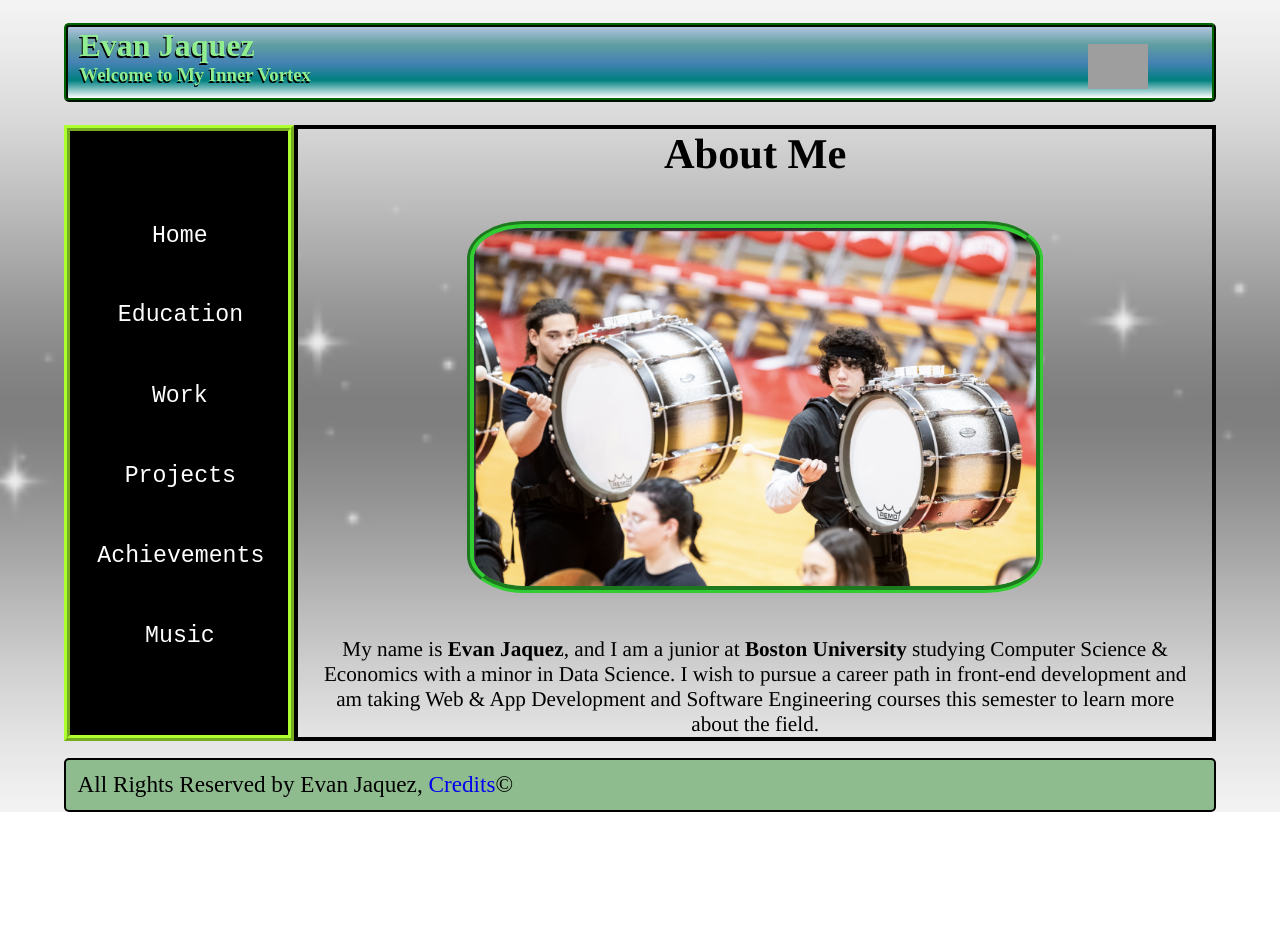
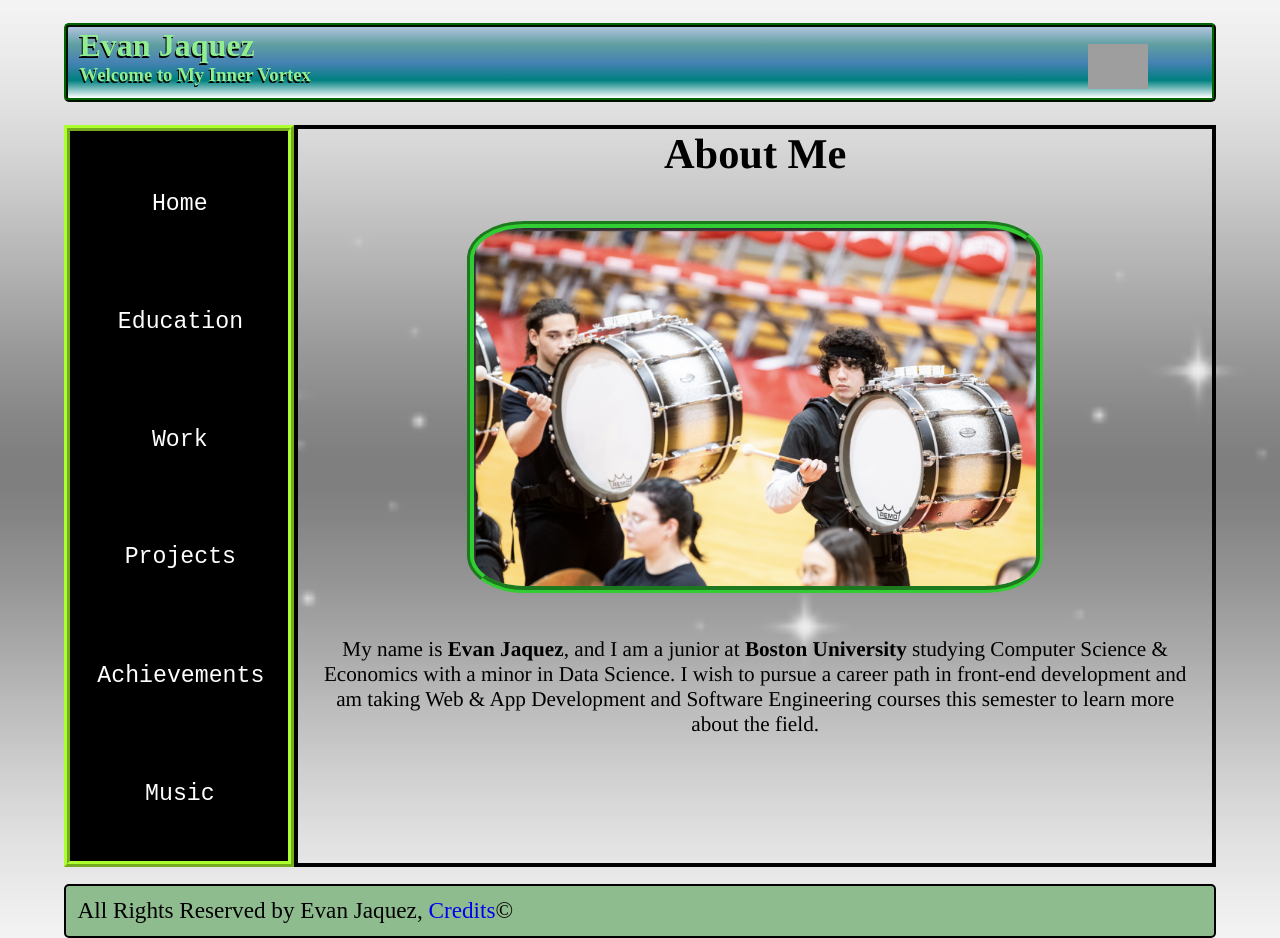
Before and after one commit to jaquevan/mp3-jaquevan, a React (Vite) app: page / in a window 1280 px wide. Before the commit the page ends 812 px from the top, so only its background shows below. Built offline with nearby package versions, Linux system fonts and the light colour scheme; grey boxes are pictures that could not be loaded.

Commit message:
fixed nav sizing based on content height

```diff
--- a/src/Components/Nav.tsx
+++ b/src/Components/Nav.tsx
@@ -23,6 +23,7 @@ const StyledNav = styled.nav`
     align-items: center;
     padding: 1% 4%;
     box-sizing: border-box;
+    height: auto;
 
 
     background-color: black;
@@ -47,6 +48,7 @@ const StyledNav = styled.nav`
 
     li {
         border-radius: 10px;
+        margin: 15% 0;
         padding: 3vh; //here i use vh to adjust to content amount and screen size for left side nav
     }
 
--- a/src/Components/mains/Home.tsx
+++ b/src/Components/mains/Home.tsx
@@ -4,7 +4,6 @@ const StyledHome = styled.div`
     padding: 0 2%;
     text-align: center;
     font-size: calc(2px + 1.5vw);
-    height: 100%;
     border: 4px solid black;
 
     h1 {
@@ -22,6 +21,7 @@ const StyledHome = styled.div`
 
     @media screen and (max-width: 750px) {
         font-size: 14px;
+        height: 70vh;
     }
 
 `
```
